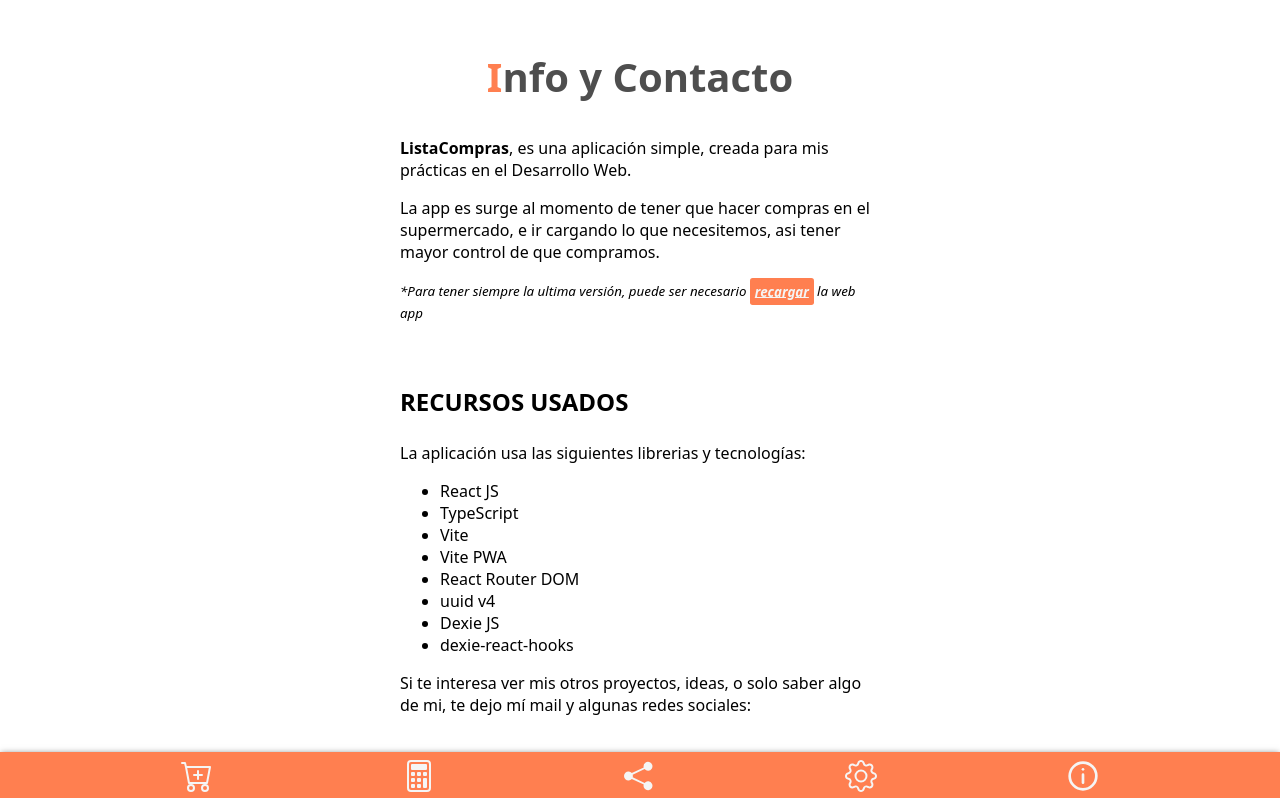
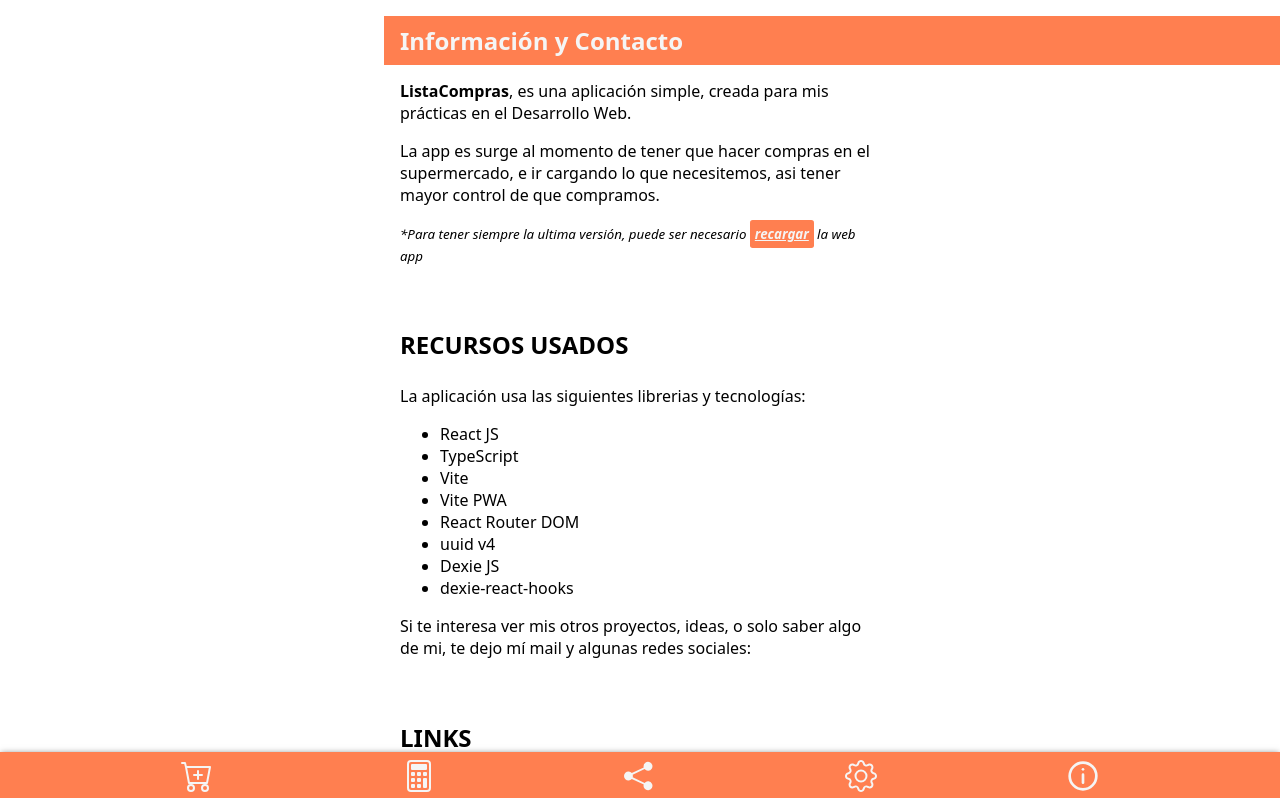
Before and after one commit to Cristian021195/compras, a React (Vite) app: page /info in a window 1280 px wide. Shown: the top 798 px of the page. Built offline with nearby package versions, Linux system fonts and the light colour scheme.

Commit message:
cambios
cambios

```diff
--- a/src/Pages/Calculadora.tsx
+++ b/src/Pages/Calculadora.tsx
@@ -4,9 +4,10 @@ import { Comparadora } from '../Components';
 export const Calculadora = () => {
   const [info, setInfo] = useState(false);
   return (
-    <div className='pop-up'>
+    <>
+    <div className='menu-header'>Calculadora</div>
+    <div className='pop-up mt-4'>
       <section id='detector'>
-          <h1 className='text-center'>Calculadora</h1>
           <div className='col-6 mt-1'>
             Sirve para saber que producto es mas conveniente en relación cantidad / precio <span onClick={()=>{setInfo(!info)}}><b style={{color:'coral'}}>ⓘ</b></span>
           </div>
@@ -29,5 +30,6 @@ export const Calculadora = () => {
         </div>
       </section>
     </div>
+    </>
   )
 }
--- a/src/Pages/Compartir.tsx
+++ b/src/Pages/Compartir.tsx
@@ -28,9 +28,9 @@ export const Compartir = () => {
         onConfirm={() => { ShareText(selectedSuper!, () => { setPromptDb(!promptDb) }) }}
         onAlternative={() => { ShareFile(selectedSuper!, () => { setPromptDb(!promptDb) }) }}
         onCancel={() => { setPromptDb(false) }} />}
-      <div className='pop-up' id='detector'>
+      <div className='menu-header'>Compartir</div>
+      <div className='pop-up mt-4' id='detector'>
         <section>
-          <h1 className='text-center'>Compartir</h1>
           <div className='col-6'>
            Aquí están listados todos los lugares donde realizamos las compras, donde podemos descargar y compartir el listado de compras realizadas por supermercado
           </div>
--- a/src/Pages/Configuracion.tsx
+++ b/src/Pages/Configuracion.tsx
@@ -152,9 +152,9 @@ export const Configuracion = ({font,setFont, theme, setTheme}:IRouter) => {
             setAlerta(false);
           }, 2500);
         } } onCancel={() => { setPrompt(false) }} />}
-      <div className='pop-up'>
+      <div className='menu-header'>Configuración</div>
+      <div className='pop-up mt-4'>
         <section id='detector'>
-          <h1 className='text-center'>Configuración</h1>
           <div className='col-6 m-1'>
             Toda la configuración relacionada a la app, en caso de desinstalar la app, todas las configuraciones estarán por defecto.
           </div>
--- a/src/Pages/Inicio.tsx
+++ b/src/Pages/Inicio.tsx
@@ -3,11 +3,10 @@ import QRCode from 'react-qr-code';
 
 export const Inicio = () => {
   const [shareError, setShareError] = useState(false);
-  return (
-    <>
-      <div className='pop-up' id='detector'>
+  return (//<h1 className='text-center'>Info y Contacto</h1>
+    <><div className='menu-header'>Información y Contacto</div>
+      <div className='pop-up mt-4' id='detector'>
         <section>
-          <h1 className='text-center'>Info y Contacto</h1>
           <div>
             <p><b>ListaCompras</b>, es una aplicación simple, creada para mis prácticas en el Desarrollo Web.</p>
             <p>La app es surge al momento de tener que hacer compras en el supermercado, e ir cargando lo que necesitemos, asi tener mayor control de que compramos.</p>
--- a/src/index.css
+++ b/src/index.css
@@ -135,6 +135,16 @@ html{
 .sticky-header{
   position: relative;
   z-index: 0;
+}
+.menu-header{
+  margin: 0;
+  background-color: var(--c-main);
+  padding: 0.5rem 1rem;
+  color: whitesmoke;
+  position: fixed;
+  width: 100%;
+  font-size: 1.5rem;
+  font-weight: bold;
 }
 .sticky-header thead{
   position: sticky;
@@ -289,6 +299,7 @@ tr td button svg{
 .my-2{margin-top: 1rem; margin-bottom: 1rem;}
 .my-1{margin-top: 0.5rem; margin-bottom: 0.5rem;}
 .mt-1{margin-top: 1rem}
+.mt-4{margin-top: 4rem}
 .py-05{padding-top: 0.25rem; padding-bottom: 0.25rem;}
 .px-05{padding-left: 0.25rem; padding-right: 0.25rem;}
 .py-1{padding-top: 0.5rem; padding-bottom: 0.5rem;}
```
Also changed, not shown: vite.config.ts.timestamp-1710940326031.mjs (added, +16 -0 lines).
